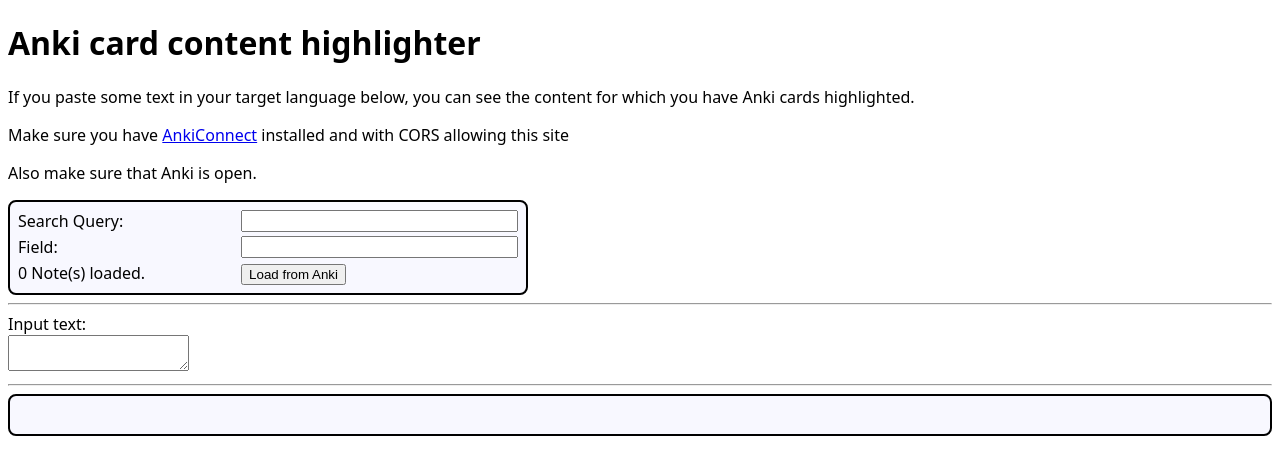
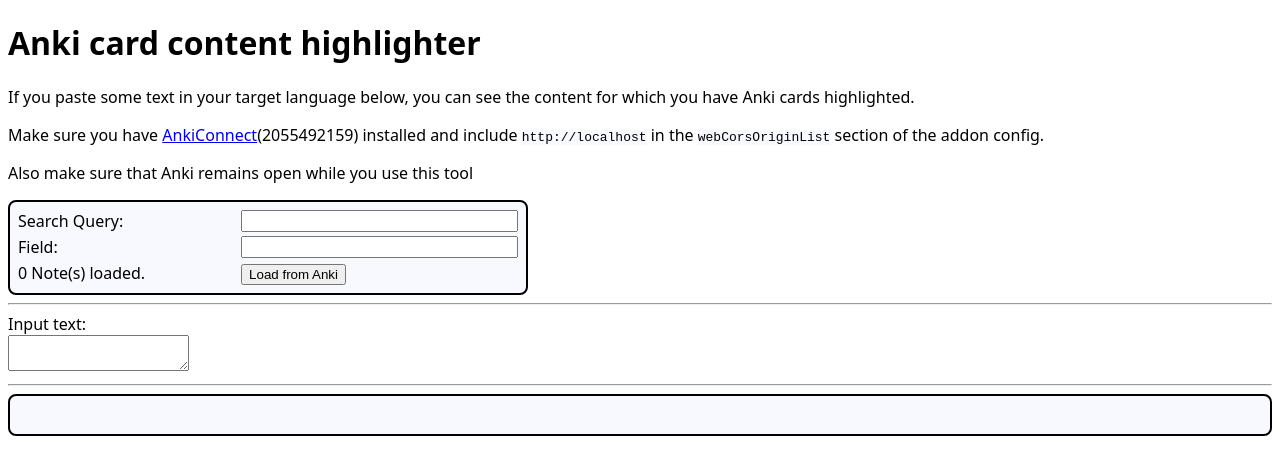
Before and after one commit to Luc-Mcgrady/anki-highlighter, a SvelteKit app: page / in a window 1280 px wide. Shown: the top 474 px of the page. Built offline with nearby package versions, Linux system fonts and the light colour scheme.

Commit message:
Improve fluff

```diff
--- a/src/routes/+page.svelte
+++ b/src/routes/+page.svelte
@@ -1,5 +1,6 @@
 <script lang="ts">
 	import { fetch_card_info_groups } from "$lib/ankiHighlight";
+	import { onMount } from "svelte";
 	import AnkiHighlighter from "./AnkiHighlighter.svelte";
 	import { searched_field } from "./globals";
 
@@ -9,6 +10,10 @@
 
 	let info = {};
 	let loading = false;
+	let website = "";
+	onMount(() => {
+		website = window.location.origin;
+	});
 </script>
 
 <h1>Anki card content highlighter</h1>
@@ -19,11 +24,12 @@
 </p>
 
 <p>
-	Make sure you have <a href="https://ankiweb.net/shared/info/2055492159">AnkiConnect</a> installed and
-	with CORS allowing this site
+	Make sure you have <a href="https://ankiweb.net/shared/info/2055492159">AnkiConnect</a
+	>(2055492159) installed and include <code>{website}</code> in the <code>webCorsOriginList</code> section
+	of the addon config.
 </p>
 
-<p>Also make sure that Anki is open.</p>
+<p>Also make sure that Anki remains open while you use this tool</p>
 
 <form
 	on:submit={async (e) => {
@@ -87,4 +93,7 @@
 		border-radius: 0.5em;
 		background-color: ghostwhite;
 	}
+	code {
+		background-color: ghostwhite;
+	}
 </style>
--- a/src/routes/HighlightedWord.svelte
+++ b/src/routes/HighlightedWord.svelte
@@ -36,7 +36,7 @@
 	}
 </script>
 
-<input type="button" value={word} style:background-color={colour?.toString()} on:click={onClick}/>
+<input type="button" value={word} style:background-color={colour?.toString()} on:click={onClick} />
 
 <style>
 	input {
```
